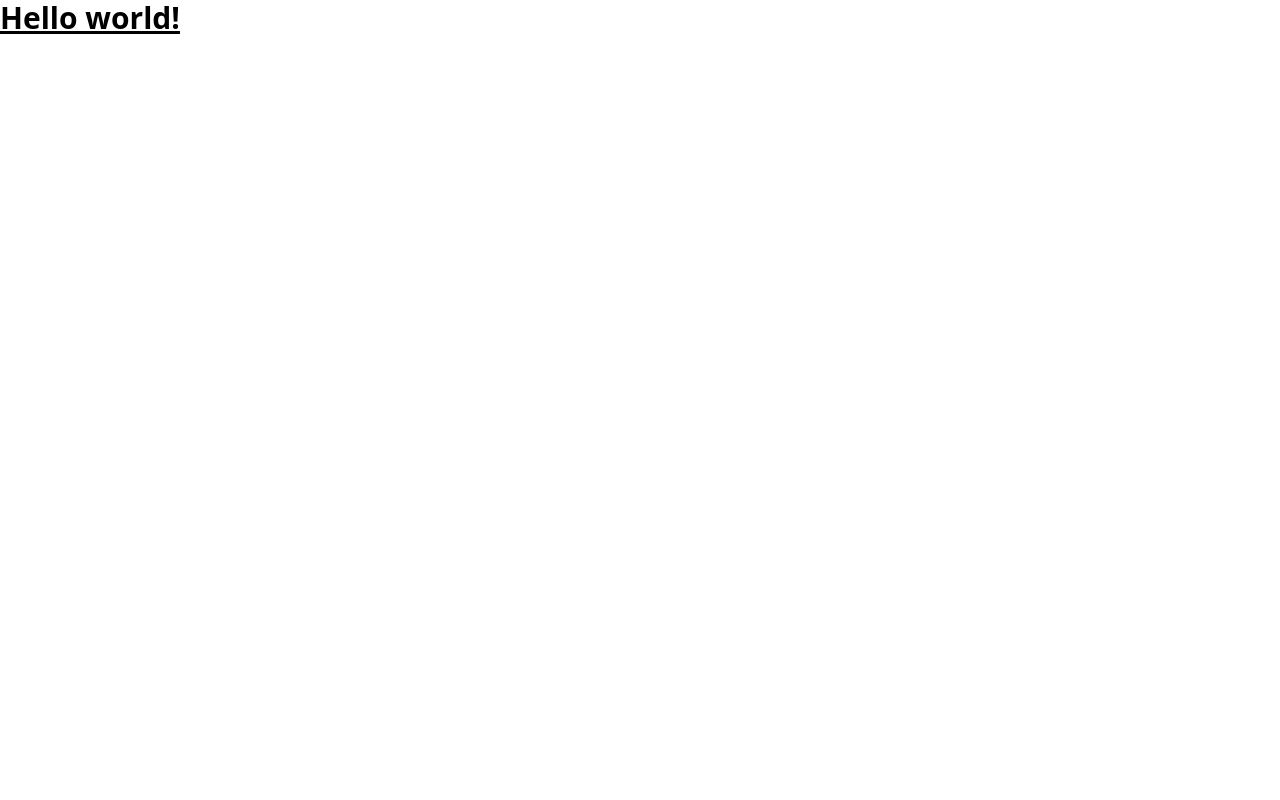
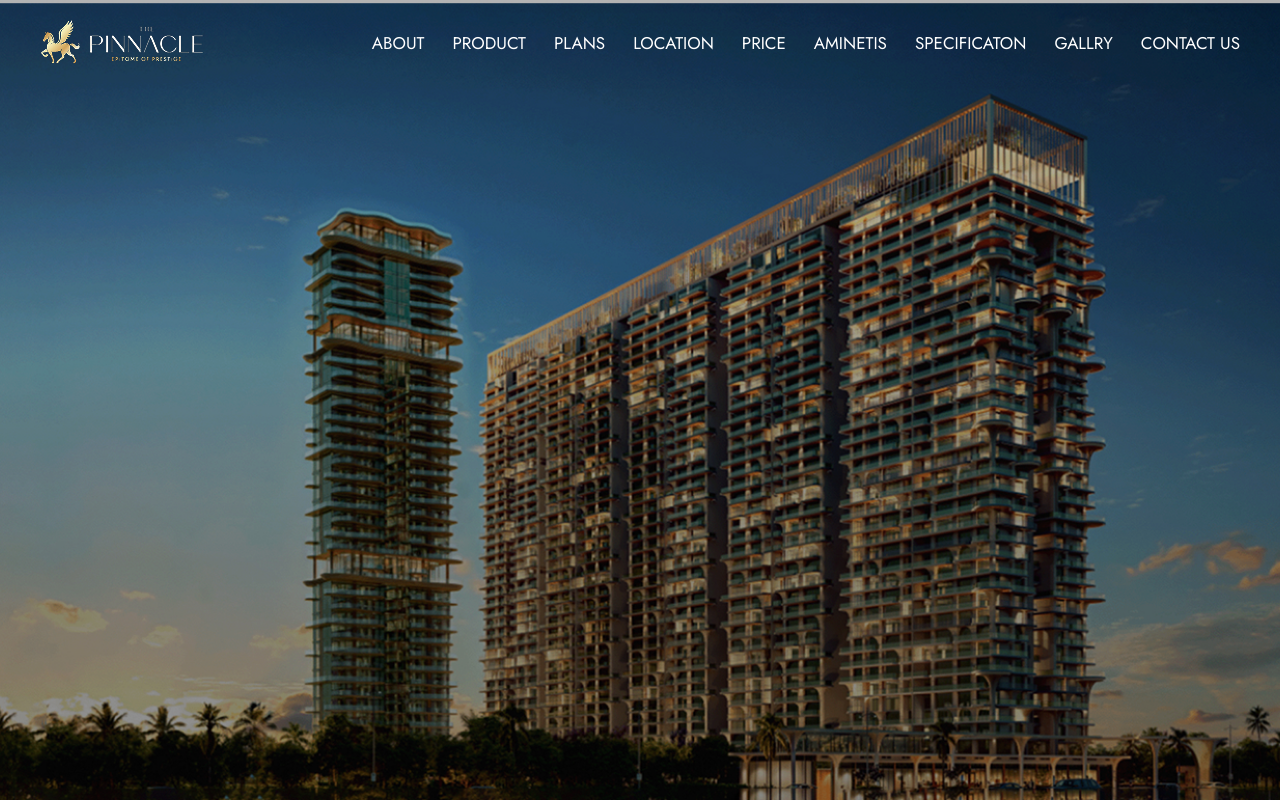
Before and after one commit to rayhan123-ahmed/Pinnacle, a website: page src/index.html in a window 1280 px wide. Drawn offline with Linux system fonts and the light colour scheme.

Commit message:
header section complete with responsive

```diff
--- a/src/index.html
+++ b/src/index.html
@@ -3,11 +3,54 @@
 <head>
   <meta charset="UTF-8">
   <meta name="viewport" content="width=device-width, initial-scale=1.0">
+  <link rel="stylesheet" href="https://cdnjs.cloudflare.com/ajax/libs/font-awesome/7.0.1/css/all.min.css">
   <link href="./output.css" rel="stylesheet">
+  <title>Pinnacle</title>
 </head>
 <body>
-  <h1 class="text-3xl font-bold underline">
-    Hello world!
-  </h1>
+  <section class="bg-[url('img/banner.jpg')] bg-no-repeat bg-cover bg-center w-full h-screen">
+    <header class="py-5 ">
+      <div class="max-w-310 mx-auto flex justify-between items-center  px-5 ">
+       <figure>
+         <img src="img/logo.1.png" alt="logo" >
+       </figure>
+       <nav  class="md:w-auto w-[80%] md:h-auto h-screen md:p-0 p-3 md:bg-transparent bg-[#003253]  md:static fixed top-0 left-[-100%] transition-all duration-500 ease-in-out">
+        <ul class="flex gap-7 md:flex-row flex-col">
+          <li class="">
+            <a class="text-white text-[17px] font-jost" href="#">ABOUT</a>
+          </li>
+          <li>
+            <a class="text-white text-[17px] font-jost" href="#">PRODUCT</a>
+          </li>
+          <li>
+            <a class="text-white text-[17px] font-jost" href="#">PLANS</a>
+          </li>
+          <li>
+            <a class="text-white text-[17px] font-jost" href="#">LOCATION</a>
+          </li>
+          <li>
+            <a class="text-white text-[17px] font-jost" href="#">PRICE</a>
+          </li>
+          <li>
+            <a class="text-white text-[17px] font-jost" href="#">AMINETIS</a>
+          </li>
+          <li>
+            <a class="text-white text-[17px] font-jost" href="#">SPECIFICATON</a>
+          </li>
+          <li>
+            <a class="text-white text-[17px] font-jost" href="#">GALLRY</a>
+          </li>
+          <li>
+            <a class="text-white text-[17px] font-jost" href="#">CONTACT US</a>
+          </li>
+        </ul>
+       </nav>
+       <button id="mIcon" class="md:hidden block">
+         <i class="fa-solid fa-bars text-white"></i>
+       </button>
+      </div>
+    </header>
+  </section>
+  <script src="script.js"></script>
 </body>
 </html>
--- a/src/input.css
+++ b/src/input.css
@@ -1 +1,6 @@
+@import url('https://fonts.googleapis.com/css2?family=Jost:ital,wght@0,100..900;1,100..900&family=Roboto:ital,wght@0,100..900;1,100..900&display=swap');
 @import "tailwindcss";
+
+@theme{
+    --font-jost: "Jost", sans-serif;
+}
--- /dev/null
+++ b/src/script.js
@@ -0,0 +1,6 @@
+let mlIcon = document.getElementById("mIcon");
+let nevEl = document.querySelector('nav');
+
+mlIcon.addEventListener('click',()=>{
+    nevEl.classList.toggle("left-[0px]")
+})
```
Also changed, not shown: src/img/banner.jpg (added), src/img/logo.1.png (added), src/img/logo.2.png (added), src/output.css.
